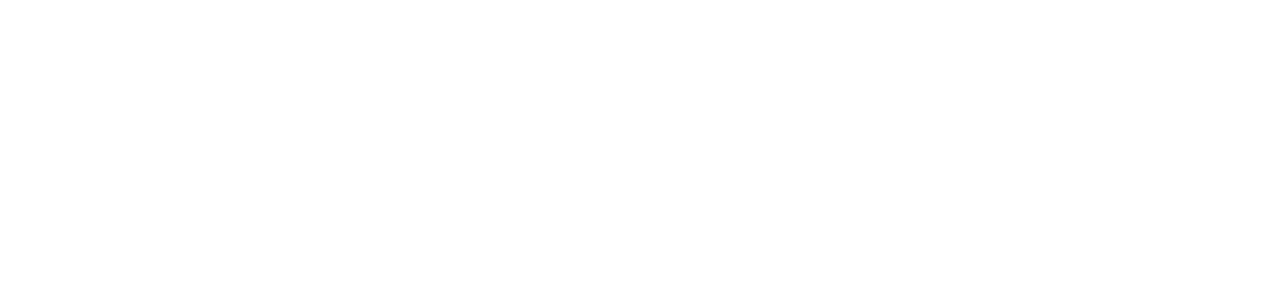
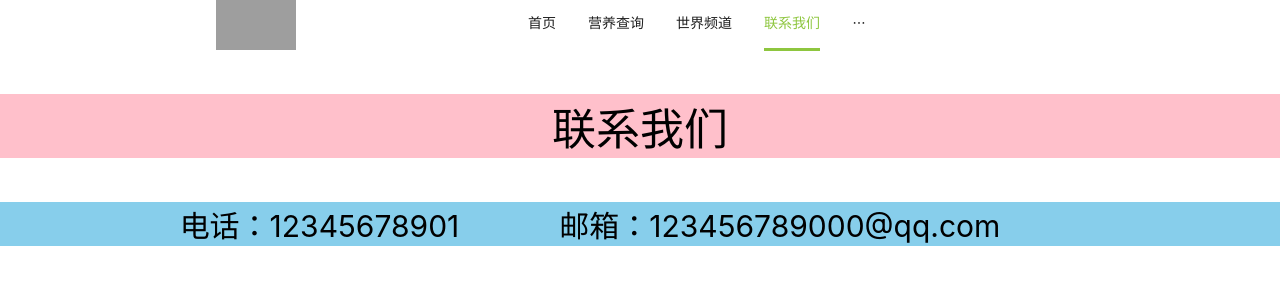
Before and after one commit to wxzhishang/Eat_What_Diet_Recommendation_System, a React (Create React App) app: page /about in a window 1280 px wide. Before the commit this address had no page. Shown: the top 300 px of the page. Built offline with nearby package versions, Linux system fonts and the light colour scheme; grey boxes are pictures that could not be loaded.

Commit message:
about commit

```diff
--- /dev/null
+++ b/src/pages/About/index.css
@@ -0,0 +1,16 @@
+/* 标题 */
+.about-title{
+    width: 100%;
+    background-color: pink;
+}
+.contact-phone{
+    width: 100%;
+    background-color: skyblue;
+}
+.phone-num-line{
+    text-align: center;
+    font-size: 30px;
+}
+.line-ch{
+    margin-right: 100px;
+}
--- /dev/null
+++ b/src/pages/About/index.jsx
@@ -0,0 +1,34 @@
+import React from "react";
+import Header from "../../components/Header";
+import "./index.css"
+function About(){
+    return(
+        <>
+        <div>
+            <Header />
+            <div className="about-contain">
+                <div className="about-title">
+                    <p style={{textAlign:'center',fontSize:'44px'}}>
+                        联系我们
+                    </p>
+                </div>
+                <div className="contact-phone">
+                    <p className="phone-num-line">
+                        <span className="line-ch">
+                            电话：12345678901
+                        </span>
+                        <span className="line-ch">
+                            邮箱：123456789000@qq.com
+                        </span>
+                    </p>
+                </div>
+                <div className="about-main">
+
+                </div>
+            </div>
+        </div>
+        </>
+    )
+}
+
+export default About;
--- a/src/pages/Login/index.css
+++ b/src/pages/Login/index.css
@@ -1,4 +1,4 @@
-.body {
+.login_body {
     width: 100%;
     height: 100vh;
     /* 加载背景图 */
--- a/src/pages/Login/index.jsx
+++ b/src/pages/Login/index.jsx
@@ -19,7 +19,7 @@
     }
     return (
         <>
-            <div className="body">
+            <div className="login_body">
                 <div className='body_left'>
                     <div style={{ marginBottom: '20px', fontSize: '18px' }}>账号登录</div>
                     <Form
--- a/src/pages/Register/index.css
+++ b/src/pages/Register/index.css
@@ -2,7 +2,7 @@
     margin: 0px;
     padding: 0px;
 }
-.container{
+.register-container{
     width: 100%;
     height: 100vh;
     /* background-color: #ebf3a6; */
@@ -12,13 +12,13 @@
     background-size: cover;
 }
 /* 标签字体 */
-span{
+.register-span{
     margin-right: 30px;
     font-size: 20px;
     padding: 20px;
 }
 /* 注册头部 */
-.head{
+.register-head{
     width: 500px;
     height: 100px;
     font-size: 30px;
@@ -32,7 +32,7 @@
     /* background-color: pink; */
 }
 /* 注册总体样式 */
-.main{
+.register-main{
     width: 500px;
     height: 600px;
     position: relative;
@@ -42,7 +42,7 @@
     border-radius: 3%;
 }
 /* 发送验证码 */
-.btn{
+.register1-btn{
     margin-left: 20px;
     height: 40px;
     border-radius: 10%;
--- a/src/pages/Register/index.jsx
+++ b/src/pages/Register/index.jsx
@@ -1,40 +1,45 @@
 import React from "react";
 import "./index.css"
 import { Input } from '@douyinfe/semi-ui';
+import { useNavigate } from 'react-router-dom';
 function Home() {
+    const navigate = useNavigate();
+    const toLogin = ()=>{
+        navigate("/")
+    };
     return (
         <>
-            <div class='container'>
-                <div class='main'>
-                    <div class="head">
+            <div class='register-container'>
+                <div class='register-main'>
+                    <div class="register-head">
                         账户注册
                     </div>
                     <div class="element">
-                        <span>
+                        <span class="register-span">
                             手机号&nbsp;&nbsp;&nbsp;&nbsp;
                         </span>
                         <Input showClear placeholder='请输入手机号' size='large' style={{width: '200px'}}></Input>
-                        <button class="btn">发送验证码</button>
+                        <button class="register1-btn">发送验证码</button>
                     </div>
                     <div class="element">
-                        <span>
+                        <span class="register-span">
                             验证码&nbsp;&nbsp;&nbsp;&nbsp;
                         </span>
                         <Input showClear placeholder='请输入验证码' size='large' style={{width: '300px'}}></Input>
                     </div>
                     <div class="element">
-                        <span>
+                        <span class="register-span">
                             密码&nbsp;&nbsp;&nbsp;&nbsp;&nbsp;&nbsp;&nbsp;&nbsp;
                         </span>
                         <Input showClear placeholder='请输入密码' mode="password" size='large' style={{width: '300px'}}></Input>
                     </div>
                     <div class="element">
-                        <span>
+                        <span class="register-span">
                             确认密码&nbsp;
                         </span>
                         <Input showClear placeholder='请确认密码' mode="password" size='large' style={{width: '300px'}}></Input>
                     </div>
-                    <button class="register-btn">注册</button>
+                    <button class="register-btn" onClick={toLogin}>注册</button>
                 </div>
             </div>
         </>
--- a/src/router/router.js
+++ b/src/router/router.js
@@ -7,6 +7,7 @@
 const Query = lazy(() => import('../pages/Query/index'));
 const Share = lazy(() => import('../pages/Share/index'));
 const Center = lazy(() => import('../pages/Center/index'));
+const About = lazy(() => import('../pages/About/index'));
 
 const Search = lazy(() => import('../pages/Query/Search/index'))
 
@@ -67,7 +68,16 @@
         },
         element: <Suspense fallback={<Spin tip="Loading" size='large'></Spin>}><Center /></Suspense>
 
-    }
+    },
+    {
+        path: '/about',
+        meta: {
+            title: '个人中心',
+            name: 'about'
+        },
+        element: <Suspense fallback={<Spin tip="Loading" size='large'></Spin>}><About /></Suspense>
+
+    },
 ]
 
 export default Routes;
```
